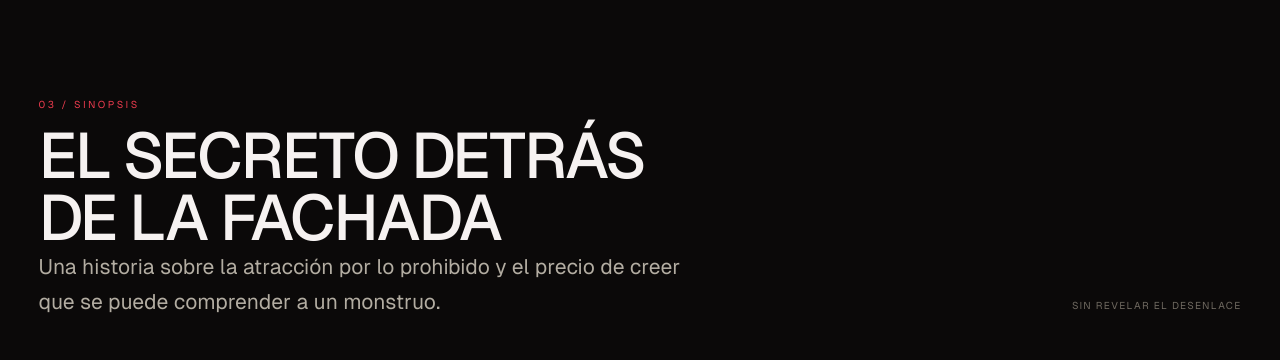
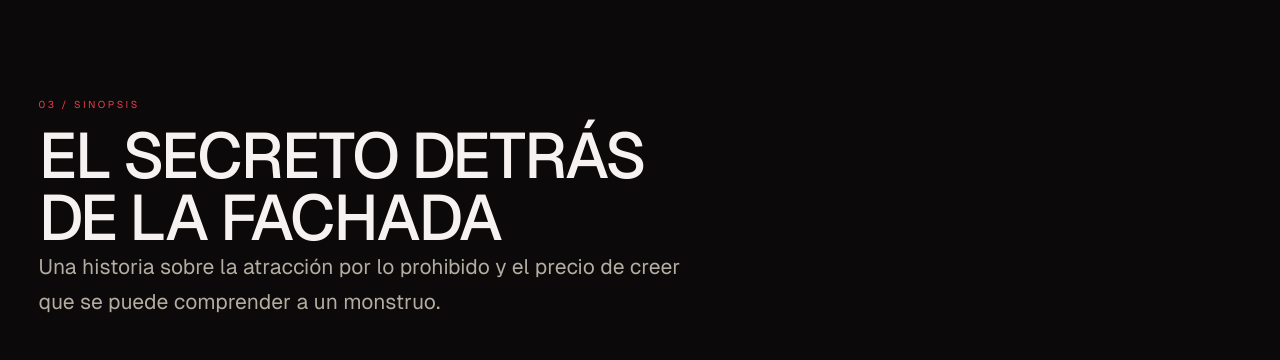
Before and after one commit to ssofiamc/YomiStudio, a Next.js app: page /cacciatori/comic in a window 1280 px wide. Shown: the part 1494-1854 px from the top of the page. Built offline with nearby package versions, Linux system fonts and the light colour scheme.

Commit message:
Actualización del producto de cómic

```diff
--- a/src/app/cacciatori/comic/page.tsx
+++ b/src/app/cacciatori/comic/page.tsx
@@ -64,7 +64,7 @@ export default function ComicPage() {
 
       <section className="cac-section cac-section--dark">
         <div className="cac-container">
-          <div className="cac-section-head"><div><p className="cac-eyebrow">03 / SINOPSIS</p><h2 className="cac-h2">El secreto detrás<br />de la fachada</h2><p className="cac-intro">Una historia sobre la atracción por lo prohibido y el precio de creer que se puede comprender a un monstruo.</p></div><p className="cac-section-note">Sin revelar el desenlace</p></div>
+          <div className="cac-section-head"><div><p className="cac-eyebrow">03 / SINOPSIS</p><h2 className="cac-h2">El secreto detrás<br />de la fachada</h2><p className="cac-intro">Una historia sobre la atracción por lo prohibido y el precio de creer que se puede comprender a un monstruo.</p></div></div>
           <div className="cac-synopsis">
             <p>Natalia visita el restaurante CACCIATORI, fascinada por los rumores de desapariciones y asesinatos relacionados con su chef. Cuando descubre una parte de la verdad, su reacción no es escapar: decide acercarse, observar y aceptar aquello que los demás no se atreven a nombrar.</p>
             <p>La relación entre ambos crece bajo la mirada admirada del público, mientras Natalia empieza a preguntarse cuánto conoce realmente al hombre que ha elegido. Cuando una nueva revelación rompe el equilibrio, la pareja deberá enfrentarse a las consecuencias de una obsesión que ya no puede mantenerse bajo control.</p>
@@ -103,7 +103,7 @@ export default function ComicPage() {
       <section className="cac-section">
         <div className="cac-container">
           <div className="cac-section-head"><div><p className="cac-eyebrow">07 / AUTORÍA</p><h2 className="cac-h2">Los culpables</h2><p className="cac-intro">Ossessione es una obra creada dentro del universo Cacciatori.</p></div><p className="cac-section-note">Créditos del producto</p></div>
-          <div className="cac-credit-people"><article className="cac-credit-person"><h3>Arte e ilustración</h3><p>Personajes · escenarios · bocetos</p></article><article className="cac-credit-person"><h3>Guion y narrativa</h3><p>Relato · personajes · edición</p></article><article className="cac-credit-person"><h3>Edición y publicación</h3><p>Formato · colección</p></article></div>
+          <div className="cac-credit-people cac-game-authors"><article className="cac-credit-person"><h3>Santiago</h3><p>Estudiante de Ingeniería en Multimedia · Creador</p></article><article className="cac-credit-person"><h3>Sara</h3><p>Estudiante de Ingeniería en Multimedia · Creadora</p></article></div>
         </div>
       </section>
     </>
--- a/src/app/cacciatori/layout.tsx
+++ b/src/app/cacciatori/layout.tsx
@@ -4,7 +4,7 @@ import { CacciatoriShell } from "@/components/cacciatori/CacciatoriShell";
 import "./cacciatori.css";
 
 export const metadata: Metadata = {
-  title: "Cacciatori — Universo transmedia | YOMI Studio",
+  title: "Universo Cacciatori | Yomi Studio",
   description: "Explora el universo Cacciatori: una historia entre la perfección de la culinaria italiana y la brutalidad humana.",
 };
 
```
